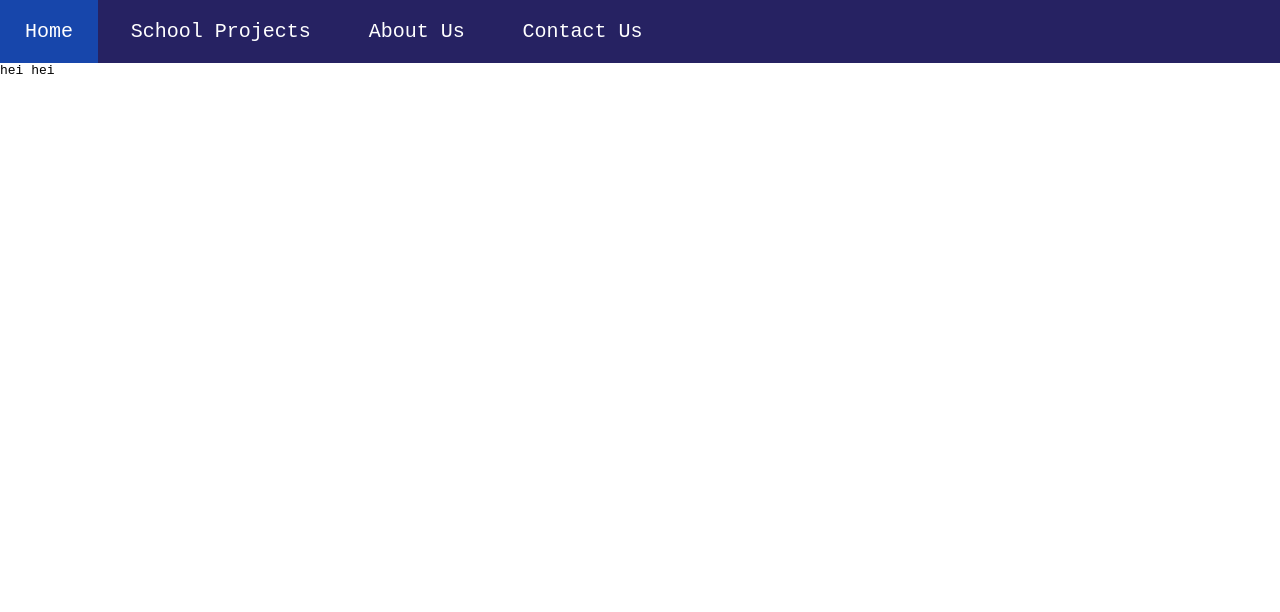
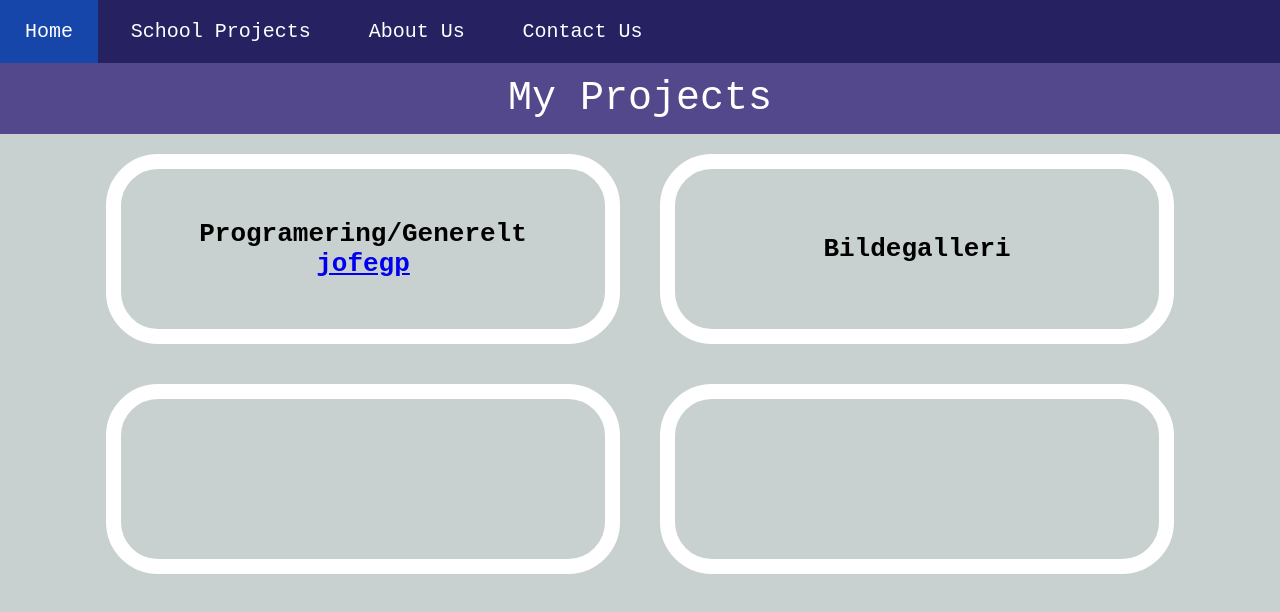
Before and after one commit to Alexmour0907/Alexmour0907.github.io, a plain HTML site: page ProsjektOversikt/mineprosjekter.html in a window 1280 px wide. Drawn offline with Linux system fonts and the light colour scheme.

Commit message:
Bilde galleri og "all projects"
Jeg har delt GitHub & logg dokument til Jo Bjørnar. Jeg har tenkt på noen ideer (Bilde galleri, Magic 8 ball, Maze game) Jeg kommer 100% til å lage bildegalleriet. Før jeg begynte direkte på det lagde jeg «all Projects» side slik at en bruker på min Portfolio kan lett navigere til forskjellige prosjekt.

```diff
--- /dev/null
+++ b/Bildegalleri/bildegalleri.css
@@ -0,0 +1,3 @@
+html, body{
+    background-color: rgb(200, 209, 207);
+}
--- a/ProsjektOversikt/mineprosjekter.css
+++ b/ProsjektOversikt/mineprosjekter.css
@@ -14,13 +14,19 @@
         'footer footer  footer  footer  footer  footer';
 }
 
+html, body {
+    background-color: rgb(200, 209, 207);
+
+}
+
 .item1{
-        position: sticky;
-        top: 0;
-    }
+    position: sticky;
+    top: 0;
+
+}
 
 .item2 { /* header */
-    background: linear-gradient(270deg, #b0b5ad, #050609);
+    background-color: rgb(82, 72, 139);
     color: white;
     text-align: center;
 
@@ -28,6 +34,8 @@
     display: flex;
     justify-content: center;
     align-items: center;
+    padding: 1rem;
+    font-size: 40px;
 
 }
 
@@ -84,3 +92,24 @@ ul li a:hover {
 ul li:hover ul.dropdown {
     display: block;
 }
+
+.item3{
+    flex-wrap: wrap;
+    align-items: center;
+    justify-content: center;
+    display: flex;
+}
+
+.boks{
+
+    width: 30%;
+    height: 60px;
+    border: 15px solid rgb(255, 255, 255);
+    padding: 50px;
+    margin: 20px;
+    border-radius: 4rem;
+    display: flex;
+    flex-direction: column;
+    justify-content: space-around;
+    align-items: center;
+}
--- a/ProsjektOversikt/mineprosjekter.html
+++ b/ProsjektOversikt/mineprosjekter.html
@@ -27,6 +27,20 @@
                     <li><a href="#">Contact Us</a></li>
                 </ul>
             </div>
-    <p>hei hei</p>
+            <div class="item2">
+                <P>My Projects</P>
+            </div>
+            <div class="item3">
+                <h1 class="boks">
+                    Programering/Generelt
+                    <br>
+                    <p><a href="/Engelsk/engelsk.html">jofegp</a></p>
+                </h1>
+                <h1 class="boks">
+                    <p>Bildegalleri</p>
+                </h1>
+                <h1 class="boks"></h1>
+                <h1 class="boks"></h1>
+            </div>
 </body>
 </html>
```
Also changed, not shown: Bildegalleri/bildegalleri.html (added, +13 -0 lines), index.html (+1 -1 lines), Bildegalleri/bildegalleri.js (added), Lorem-company.svg (renamed from Asset 1.svg).
